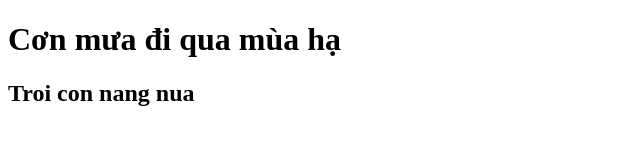
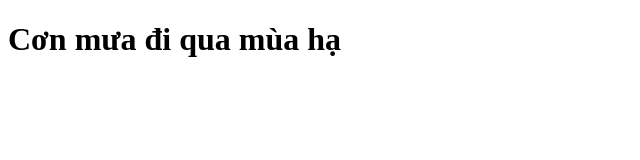
Before and after one commit to phucode123/phupt_git, a plain HTML site: page index.html in a window 1280 px wide. Shown: the whole page, without its empty margins (0-640 px from the left). Drawn offline with Linux system fonts and the light colour scheme.

Commit message:
commit feature 2

```diff
--- a/index.html
+++ b/index.html
@@ -9,7 +9,6 @@
 <body>
     <div>
         <h1>Cơn mưa đi qua mùa hạ</h1>
-        <h2>Troi con nang nua</h2>
     </div>
 </body>
 </html>
```
